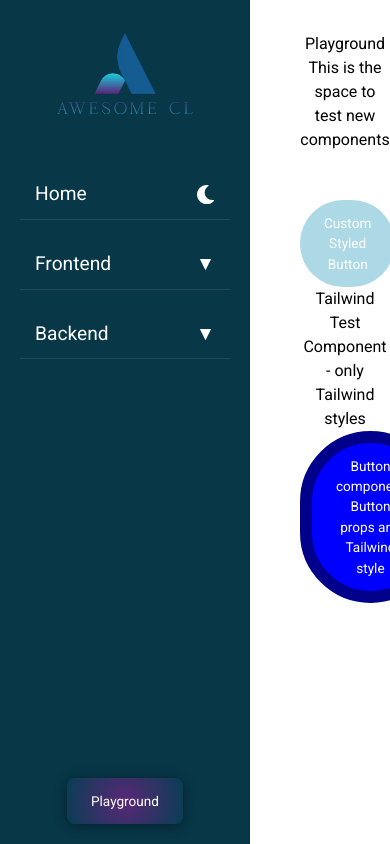
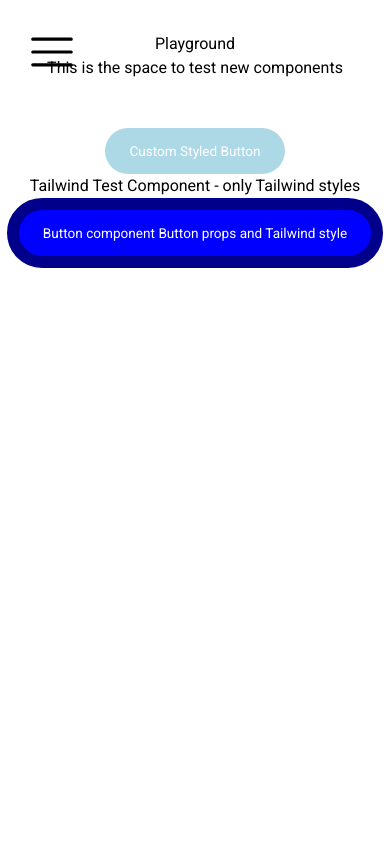
Before and after one commit to Team-Collaborators/Awesome-CL, a React (Vite) app: page /playground in a window 390 px wide. Shown: the top 844 px of the page. Built offline with nearby package versions, Linux system fonts and the light colour scheme.

Commit message:
working on responsive navbar using sass mixins

```diff
--- a/src/components/Navbar/Navbar.jsx
+++ b/src/components/Navbar/Navbar.jsx
@@ -7,10 +7,16 @@ import logo1 from "../../assets/images/cl-awesome-logo.png";
 import Button from "../../component_testing/Button/Button";
 
 import { FaSun, FaMoon } from "react-icons/fa";
+import { RxHamburgerMenu } from "react-icons/rx";
 
 const Navbar = ({ toggleTheme }) => {
   const [frontendDropdownVisible, setFrontendDropdownVisible] = useState(false);
   const [backendDropdownVisible, setBackendDropdownVisible] = useState(false);
+  const [isSidebarOpen, setSidebarOpen] = useState(false);
+
+  const toggleSidebar = () => {
+    setSidebarOpen(!isSidebarOpen); // toggle open state of sidebar
+  };
 
   const toggleFrontendDropdown = () => {
     setFrontendDropdownVisible(!frontendDropdownVisible);
@@ -23,7 +29,14 @@ const Navbar = ({ toggleTheme }) => {
   };
 
   return (
-    <nav className="sidebar">
+    <>
+      <div>
+        <button className="burger-menu" onClick={toggleSidebar}>
+          {" "}
+          <RxHamburgerMenu className="burger-icon"/>
+        </button>
+      </div>
+      <nav className={`sidebar ${isSidebarOpen ? "open" : ""}`}>
         <img src={logo1} alt="Logo" className="sidebar-logo" />
         <ul>
           <li>
@@ -42,7 +55,9 @@ const Navbar = ({ toggleTheme }) => {
           <li>
             <div onClick={toggleFrontendDropdown} className="dropdown-toggle">
               Frontend
-            <span className="arrow">{frontendDropdownVisible ? "▲" : "▼"}</span>
+              <span className="arrow">
+                {frontendDropdownVisible ? "▲" : "▼"}
+              </span>
             </div>
             {frontendDropdownVisible && (
               <ul className="dropdown-menu">
@@ -61,7 +76,9 @@ const Navbar = ({ toggleTheme }) => {
           <li>
             <div onClick={toggleBackendDropdown} className="dropdown-toggle">
               Backend
-            <span className="arrow">{backendDropdownVisible ? "▲" : "▼"}</span>
+              <span className="arrow">
+                {backendDropdownVisible ? "▲" : "▼"}
+              </span>
             </div>
             {backendDropdownVisible && (
               <ul className="dropdown-menu">
@@ -106,6 +123,7 @@ const Navbar = ({ toggleTheme }) => {
           </Link>
         </Button>
       </nav>
+    </>
   );
 };
 
--- a/src/components/Navbar/Navbar.scss
+++ b/src/components/Navbar/Navbar.scss
@@ -1,17 +1,30 @@
-@use "../../styles/main.scss" as styles;
+@use "../../styles/main" as styles;
 
 .sidebar {
   position: fixed;
   top: 0;
   left: 0;
   width: 250px;
-  height: 100%;
+  height: 100vh;
   z-index: 1000;
   background-color: styles.$primary-color;
   padding: 20px;
   display: flex;
   flex-direction: column;
   align-items: center;
+  transition: left 0.3s ease; // Smooth slide-in effect
+  overflow-y: auto;
+  &::-webkit-scrollbar-track {
+    background: styles.$background-color; // Background of the scrollbar track
+  }
+
+  @include styles.media("md") {
+    width: 200px; // Narrow width for iPad view
+  }
+
+  @include styles.media("sm") {
+    left: -250px;
+  }
 
   .sidebar-logo {
     width: 150px;
@@ -112,3 +125,25 @@
     // }
   }
 }
+
+// Burger menu styles
+.burger-menu {
+  display: none; // Hide by default
+
+  @include styles.media("sm") {
+    display: flex; // Show burger menu for screens smaller than md
+    align-items: center;
+    justify-content: center;
+    position: fixed;
+    width: 4rem;
+    height: 4rem;
+    top: 20px; // Adjust position as needed
+    left: 20px; // Adjust position as needed
+    z-index: 2000; // Ensure it's above the sidebar
+    cursor: pointer;
+
+    .burger-icon {
+      font-size: 3rem;
+    }
+  }
+}
--- a/src/components/NotFound/NotFound.scss
+++ b/src/components/NotFound/NotFound.scss
@@ -1 +1 @@
-@use "../../styles/main.scss";
+@use "../../styles/main.scss" as styles;
--- a/src/components/Playground/Playground.jsx
+++ b/src/components/Playground/Playground.jsx
@@ -3,6 +3,7 @@ import "./Playground.scss";
 import Button from "../../component_testing/Button/Button";
 import TestTailwind from "../../component_testing/TestTailwind";
 import Navbar from "../Navbar/Navbar";
+
 
 const Playground = () => {
   return (
--- a/src/components/Playground/Playground.scss
+++ b/src/components/Playground/Playground.scss
@@ -8,4 +8,7 @@
 
 .playground-container {
   margin-top: 3rem;
-}
+
+
+
+  }
--- a/src/styles/main.scss
+++ b/src/styles/main.scss
@@ -1,7 +1,4 @@
-
 // $primary-color: #083748;
-
-
 @tailwind base;
 @tailwind components;
 @tailwind utilities;
@@ -13,6 +10,24 @@ $optional-color: #5a2778;
 $background-color: #181818;
 $text-color: #ffffff;
 $font-stack: "Roboto", sans-serif;
+
+// define breakpoints map
+$breakpoints: (
+  "xs": 480px,
+  "sm": 576px,
+  "md": 768px,
+  "lg": 1024px,
+  // "lg": 992px,
+  "xl": 1200px,
+  "xxl": 1600px,
+);
+
+// Mixin to use breakpoints
+@mixin media($size) {
+  @media (max-width: map-get($breakpoints, $size)) {
+    @content;
+  }
+}
 
 // Mixins
 @mixin flex-center {
@@ -45,10 +60,6 @@ a {
   text-decoration: none;
 }
 
-.content-wrapper {
-  margin-left: 300px; // Ensures all content is pushed to the right from sidebar
-}
-
 .app-container {
   display: flex;
   flex-direction: column;
@@ -59,5 +70,15 @@ a {
   flex: 1;
   display: flex;
   flex-direction: column;
+  margin-left: 280px; // Ensures all content is pushed to the right from sidebar
   // Ensure content pushes footer down
+
+
+  @include media("md") {
+    margin-left: 200px; // Narrow width for iPad view
+  }
+
+  @include media("sm") {
+    margin-left: 0;
+  }
 }
```
Also changed, not shown: src/components/Layout/Layout.module.scss (+23 -0 lines), src/pages/HomePage/HomePage.scss (line endings or trailing spaces). Lines whose indentation alone changed are shown as unchanged.
